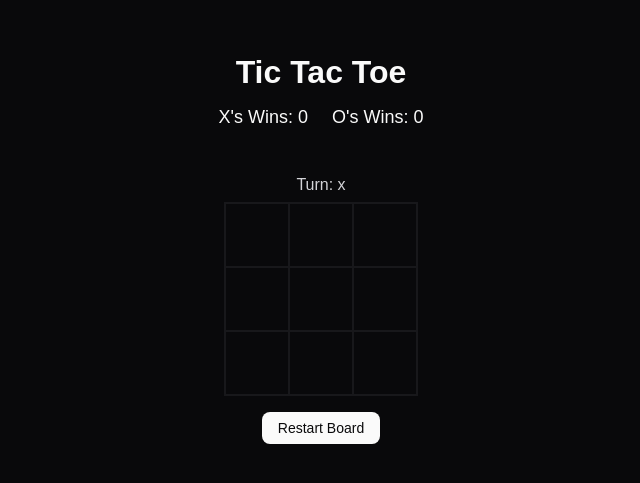
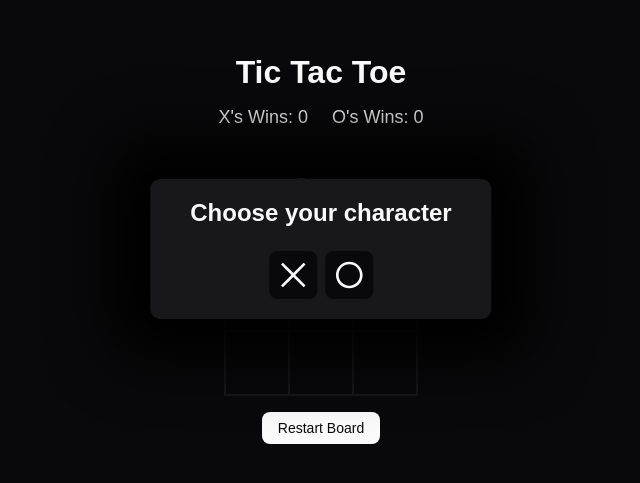
Before and after one commit to alamguardin/Foundation-method, a React (Vite) app: page / in a window 1280 px wide. Shown: the part 151-634 px from the top of the page, without its empty margins (319-959 px from the left). Built offline with nearby package versions, Linux system fonts and the light colour scheme; a web font is replaced by a local one.

Commit message:
feat: choose character

```diff
--- a/src/App.css
+++ b/src/App.css
@@ -44,6 +44,10 @@
 	border: none;
 	border-radius: 0.5rem;
 	cursor: pointer;
+}
+
+.choose__character-btn:active {
+	transform: scale(0.9);
 }
 
 /* Ranking Card */
@@ -94,3 +98,9 @@
 .restart__btn:active {
 	transform: scale(0.9);
 }
+
+/* Players legend */
+.players {
+	margin-top: 1rem;
+	color: var(--zinc-300);
+}
--- a/src/App.jsx
+++ b/src/App.jsx
@@ -19,6 +19,7 @@ function App() {
   const [turn, setTurn] = useState('x')
   const [winner, setWinner ] = useState(null)
   const [ranking, setRanking] = useState({x: 0, o: 0})
+  const [player, setPlayer] = useState(null)
 
   const updateRanking = () => {
     if (winner !== null) {
@@ -62,6 +63,10 @@ function App() {
     setBoard(new Array(9).fill(null))
   }
 
+  const handleChooseCharacter = (player) => {
+    setPlayer(player)
+  }
+
   useEffect(() => {
    checkWinner(board)
    updateRanking()
@@ -71,13 +76,13 @@ function App() {
     <div className='container'>
       <h1 className='heading'>Tic Tac Toe</h1>
       {/*Choose character popup*/}
-      <div className='choose__character'>
+      <div className={!player ? 'choose__character active' : 'choose__character'}>
         <h2 className='choose__character-title'>Choose your character</h2>
         <div className='choose__character-actions'>
-          <button className='choose__character-btn'>
+          <button className='choose__character-btn' onClick={() => handleChooseCharacter('x')}>
             <svg xmlns="http://www.w3.org/2000/svg" viewBox="0 0 24 24" fill="currentColor"><path d="M10.5859 12L2.79297 4.20706L4.20718 2.79285L12.0001 10.5857L19.793 2.79285L21.2072 4.20706L13.4143 12L21.2072 19.7928L19.793 21.2071L12.0001 13.4142L4.20718 21.2071L2.79297 19.7928L10.5859 12Z"></path></svg>
           </button>
-          <button className='choose__character-btn'>
+          <button className='choose__character-btn' onClick={() => handleChooseCharacter('o')}>
             <svg xmlns="http://www.w3.org/2000/svg" viewBox="0 0 24 24" fill="currentColor"><path d="M12 22C6.47715 22 2 17.5228 2 12C2 6.47715 6.47715 2 12 2C17.5228 2 22 6.47715 22 12C22 17.5228 17.5228 22 12 22ZM12 20C16.4183 20 20 16.4183 20 12C20 7.58172 16.4183 4 12 4C7.58172 4 4 7.58172 4 12C4 16.4183 7.58172 20 12 20Z"></path></svg>
           </button>
         </div>
@@ -103,6 +108,9 @@ function App() {
         }
       </div>
       <button className='restart__btn' onClick={handleRestartBoard}>Restart Board</button>
+      { player &&
+        <p className='players'>User is "{player}", CPU is "{player === 'x' ? 'o' : 'x'}"</p>
+      }
     </div>
   )
 }
```
